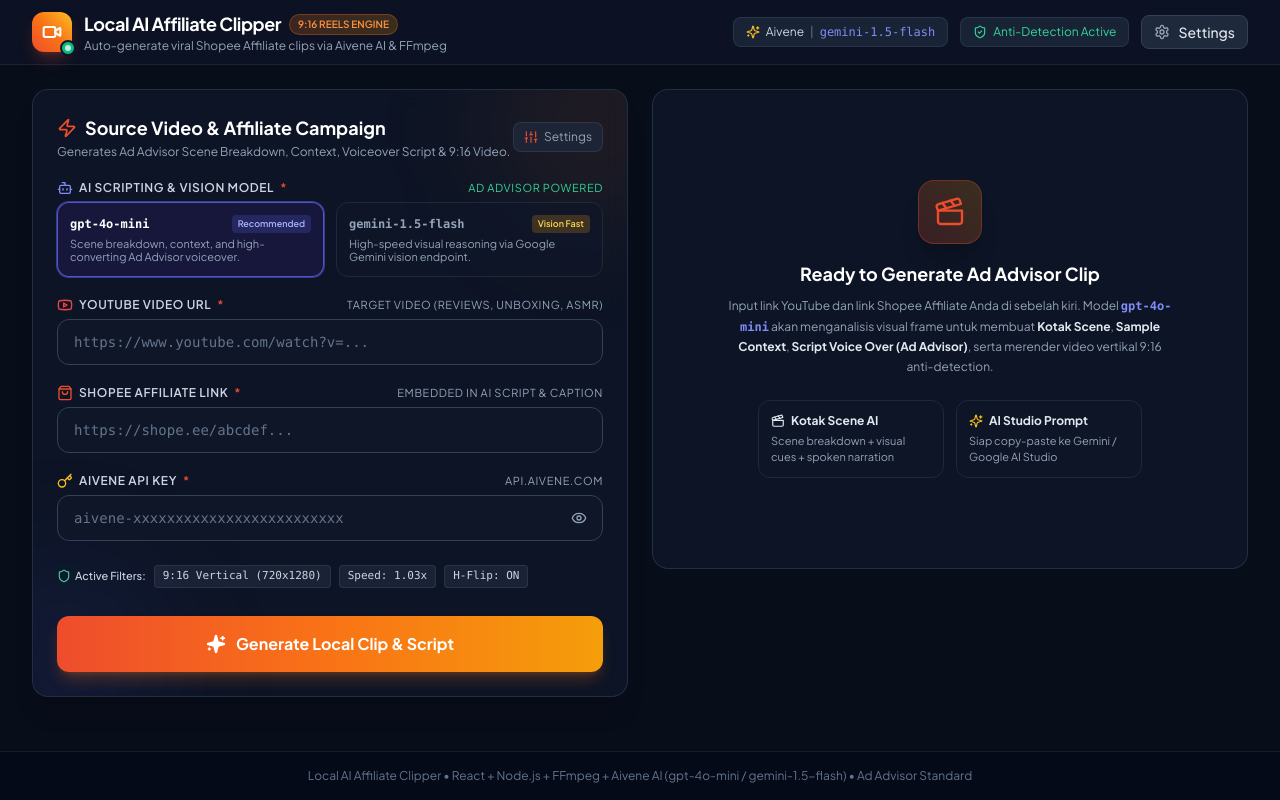
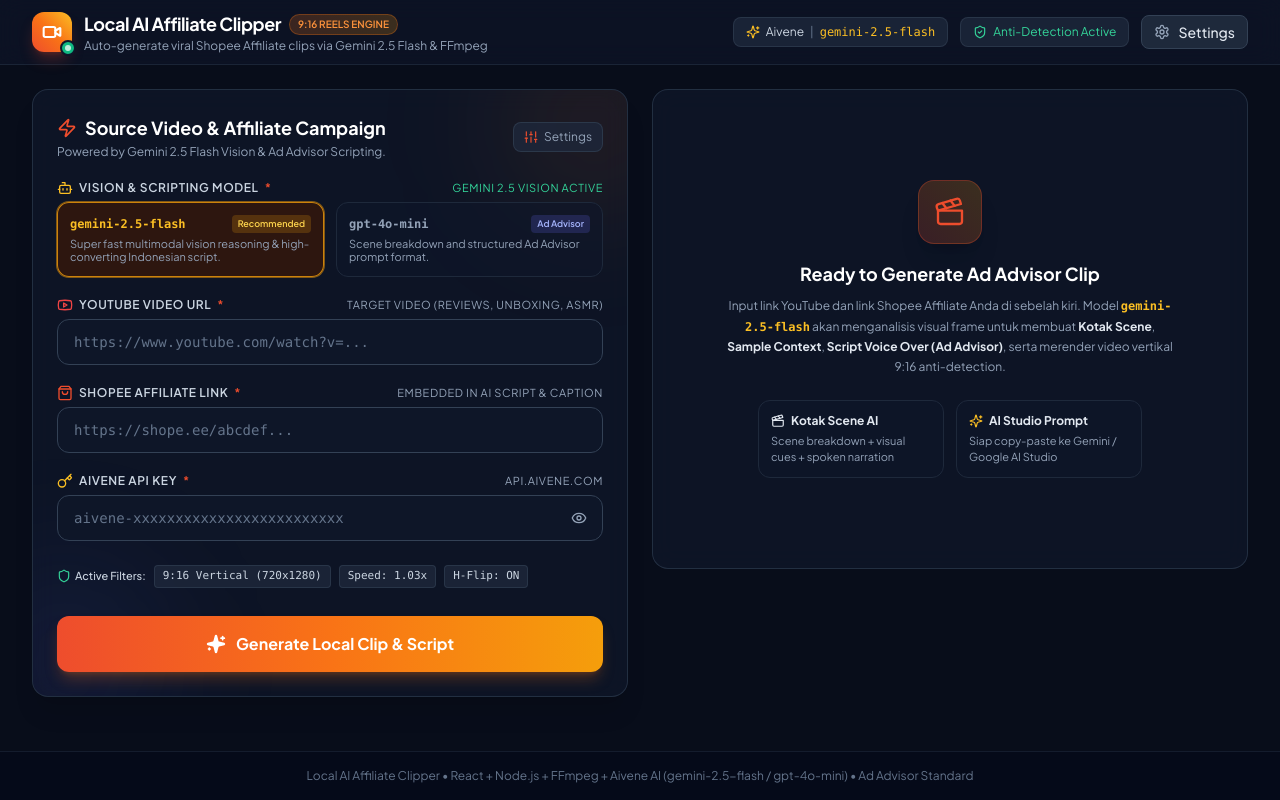
Before and after one commit to Zozodoank/clipper, a React (Vite) app in the folder client/: page / in a window 1280 px wide. Built offline with nearby package versions, Linux system fonts and the light colour scheme; no server answers.

Commit message:
feat: set default vision model to gemini-2.5-flash for video frame analysis

```diff
--- a/client/src/App.jsx
+++ b/client/src/App.jsx
@@ -14,7 +14,7 @@
     youtubeUrl: '',
     shopeeLink: '',
     apiKey: localStorage.getItem('AIVENE_API_KEY') || '',
-    model: 'gpt-4o-mini',
+    model: 'gemini-2.5-flash',
   }));
 
   // Anti-Detection & Pipeline Settings
@@ -92,7 +92,7 @@
 
     setProgressState({
       step: 'start',
-      message: 'Initializing Ad Advisor & Local Video Engine...',
+      message: 'Initializing Gemini 2.5 Flash Vision & Video Engine...',
       progress: 5,
       status: 'running',
       error: null,
@@ -146,7 +146,7 @@
           youtubeUrl: formData.youtubeUrl,
           shopeeLink: formData.shopeeLink,
           apiKey: formData.apiKey,
-          model: formData.model || 'gpt-4o-mini',
+          model: formData.model || 'gemini-2.5-flash',
           options: settings,
         }),
       });
@@ -241,7 +241,7 @@
                   Ready to Generate Ad Advisor Clip
                 </h3>
                 <p className="text-xs text-slate-400 max-w-md leading-relaxed mb-6">
-                  Input link YouTube dan link Shopee Affiliate Anda di sebelah kiri. Model <strong className="text-indigo-400 font-mono">gpt-4o-mini</strong> akan menganalisis visual frame untuk membuat <strong className="text-slate-200">Kotak Scene</strong>, <strong className="text-slate-200">Sample Context</strong>, <strong className="text-slate-200">Script Voice Over (Ad Advisor)</strong>, serta merender video vertikal 9:16 anti-detection.
+                  Input link YouTube dan link Shopee Affiliate Anda di sebelah kiri. Model <strong className="text-amber-400 font-mono">gemini-2.5-flash</strong> akan menganalisis visual frame untuk membuat <strong className="text-slate-200">Kotak Scene</strong>, <strong className="text-slate-200">Sample Context</strong>, <strong className="text-slate-200">Script Voice Over (Ad Advisor)</strong>, serta merender video vertikal 9:16 anti-detection.
                 </p>
 
                 {/* Feature highlight badges */}
@@ -280,7 +280,7 @@
 
       {/* Footer */}
       <footer className="border-t border-slate-800/60 py-4 bg-slate-950/40 text-center text-xs text-slate-500">
-        <p>Local AI Affiliate Clipper &bull; React + Node.js + FFmpeg + Aivene AI (gpt-4o-mini / gemini-1.5-flash) &bull; Ad Advisor Standard</p>
+        <p>Local AI Affiliate Clipper &bull; React + Node.js + FFmpeg + Aivene AI (gemini-2.5-flash / gpt-4o-mini) &bull; Ad Advisor Standard</p>
       </footer>
 
     </div>
--- a/client/src/components/InputCard.jsx
+++ b/client/src/components/InputCard.jsx
@@ -16,6 +16,8 @@
     onGenerate();
   };
 
+  const currentModel = formData.model || 'gemini-2.5-flash';
+
   return (
     <div className="glass-panel rounded-2xl p-6 shadow-xl relative overflow-hidden">
       {/* Decorative gradient blur */}
@@ -32,7 +34,7 @@
               Source Video & Affiliate Campaign
             </h2>
             <p className="text-xs text-slate-400 mt-0.5">
-              Generates Ad Advisor Scene Breakdown, Context, Voiceover Script & 9:16 Video.
+              Powered by Gemini 2.5 Flash Vision & Ad Advisor Scripting.
             </p>
           </div>
 
@@ -50,45 +52,45 @@
         <div>
           <label className="block text-xs font-semibold text-slate-300 uppercase tracking-wider mb-1.5 flex items-center justify-between">
             <span className="flex items-center gap-1.5">
-              <Bot className="w-4 h-4 text-indigo-400" />
-              AI Scripting & Vision Model <span className="text-shopee-500">*</span>
+              <Bot className="w-4 h-4 text-amber-400" />
+              Vision & Scripting Model <span className="text-shopee-500">*</span>
             </span>
-            <span className="text-[11px] font-normal text-emerald-400 font-medium">Ad Advisor Powered</span>
+            <span className="text-[11px] font-normal text-emerald-400 font-medium">Gemini 2.5 Vision Active</span>
           </label>
           <div className="grid grid-cols-2 gap-3">
             <button
               type="button"
+              onClick={() => setFormData({ ...formData, model: 'gemini-2.5-flash' })}
+              className={`p-3 rounded-xl border text-left transition-all ${
+                currentModel === 'gemini-2.5-flash'
+                  ? 'bg-amber-950/60 border-amber-500/80 ring-1 ring-amber-500/50 text-white'
+                  : 'bg-slate-900/60 border-slate-800 text-slate-400 hover:bg-slate-900'
+              }`}
+            >
+              <div className="flex items-center justify-between mb-1">
+                <span className="font-bold text-xs font-mono text-amber-400">gemini-2.5-flash</span>
+                <span className="text-[9px] bg-amber-500/20 text-amber-300 px-1.5 py-0.5 rounded font-semibold">Recommended</span>
+              </div>
+              <p className="text-[11px] text-slate-400 leading-tight">
+                Super fast multimodal vision reasoning & high-converting Indonesian script.
+              </p>
+            </button>
+
+            <button
+              type="button"
               onClick={() => setFormData({ ...formData, model: 'gpt-4o-mini' })}
               className={`p-3 rounded-xl border text-left transition-all ${
-                (formData.model || 'gpt-4o-mini') === 'gpt-4o-mini'
+                currentModel === 'gpt-4o-mini'
                   ? 'bg-indigo-950/60 border-indigo-500/80 ring-1 ring-indigo-500/50 text-white'
                   : 'bg-slate-900/60 border-slate-800 text-slate-400 hover:bg-slate-900'
               }`}
             >
               <div className="flex items-center justify-between mb-1">
                 <span className="font-bold text-xs font-mono">gpt-4o-mini</span>
-                <span className="text-[9px] bg-indigo-500/20 text-indigo-300 px-1.5 py-0.5 rounded font-semibold">Recommended</span>
+                <span className="text-[9px] bg-indigo-500/20 text-indigo-300 px-1.5 py-0.5 rounded font-semibold">Ad Advisor</span>
               </div>
               <p className="text-[11px] text-slate-400 leading-tight">
-                Scene breakdown, context, and high-converting Ad Advisor voiceover.
-              </p>
-            </button>
-
-            <button
-              type="button"
-              onClick={() => setFormData({ ...formData, model: 'gemini-1.5-flash' })}
-              className={`p-3 rounded-xl border text-left transition-all ${
-                formData.model === 'gemini-1.5-flash'
-                  ? 'bg-amber-950/60 border-amber-500/80 ring-1 ring-amber-500/50 text-white'
-                  : 'bg-slate-900/60 border-slate-800 text-slate-400 hover:bg-slate-900'
-              }`}
-            >
-              <div className="flex items-center justify-between mb-1">
-                <span className="font-bold text-xs font-mono">gemini-1.5-flash</span>
-                <span className="text-[9px] bg-amber-500/20 text-amber-300 px-1.5 py-0.5 rounded font-semibold">Vision Fast</span>
-              </div>
-              <p className="text-[11px] text-slate-400 leading-tight">
-                High-speed visual reasoning via Google Gemini vision endpoint.
+                Scene breakdown and structured Ad Advisor prompt format.
               </p>
             </button>
           </div>
@@ -195,7 +197,7 @@
             {isLoading ? (
               <>
                 <div className="w-5 h-5 border-2 border-slate-400 border-t-transparent rounded-full animate-spin" />
-                <span>Generating Scene Breakdown & Video...</span>
+                <span>Analyzing Frames & Generating Clip...</span>
               </>
             ) : (
               <>
--- a/client/src/components/Navbar.jsx
+++ b/client/src/components/Navbar.jsx
@@ -27,7 +27,7 @@
               </span>
             </div>
             <p className="text-xs text-slate-400 hidden sm:block">
-              Auto-generate viral Shopee Affiliate clips via Aivene AI & FFmpeg
+              Auto-generate viral Shopee Affiliate clips via Gemini 2.5 Flash & FFmpeg
             </p>
           </div>
         </div>
@@ -39,7 +39,7 @@
             <Sparkles className="w-3.5 h-3.5 text-amber-400" />
             <span>Aivene</span>
             <span className="text-slate-500">|</span>
-            <span className="text-indigo-400 font-mono">gemini-1.5-flash</span>
+            <span className="text-amber-400 font-mono">gemini-2.5-flash</span>
           </div>
 
           {/* Anti-detection badge */}
```
Also changed, not shown: 2 other files (tests, documents, lock files or other folders).
